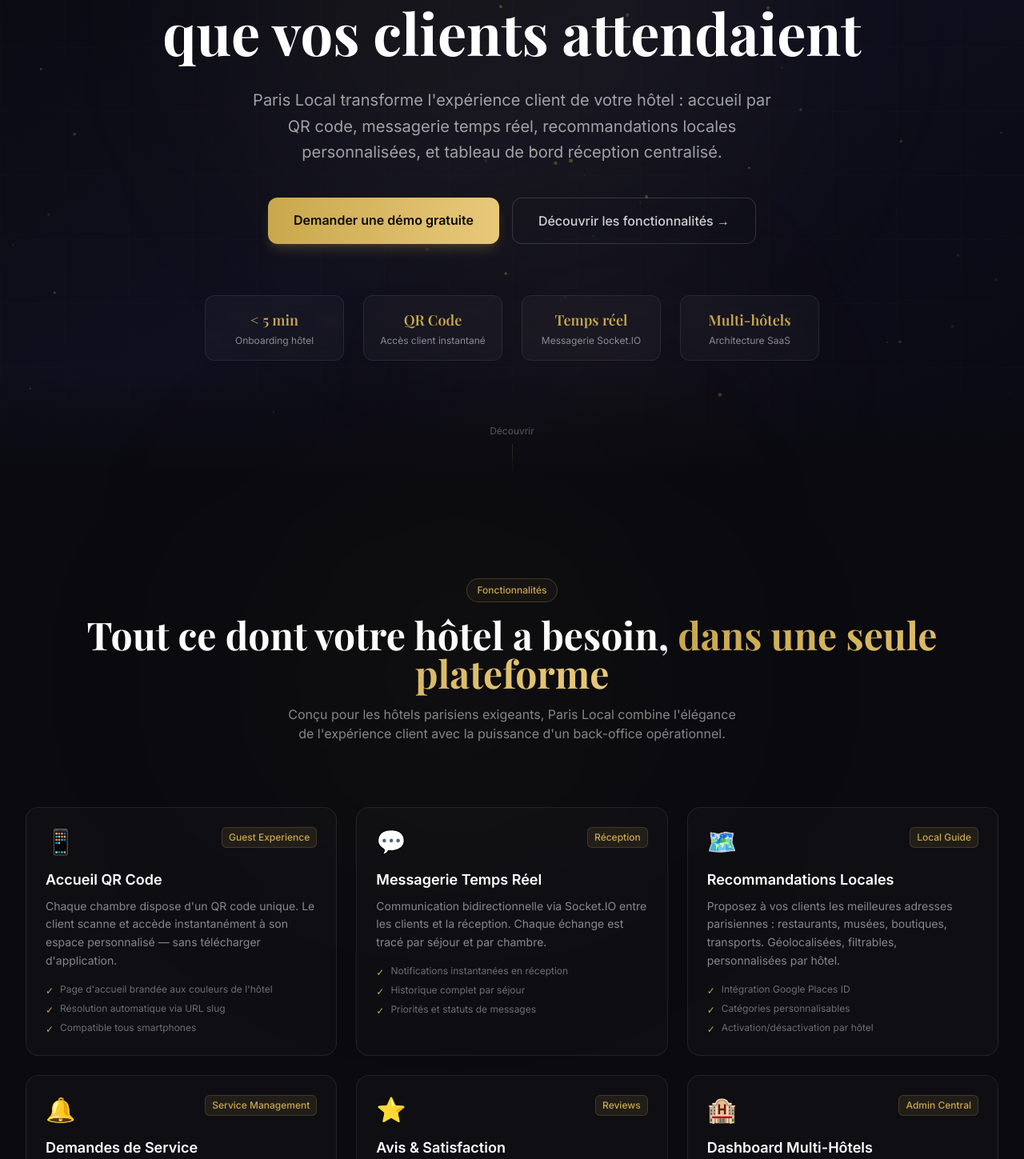
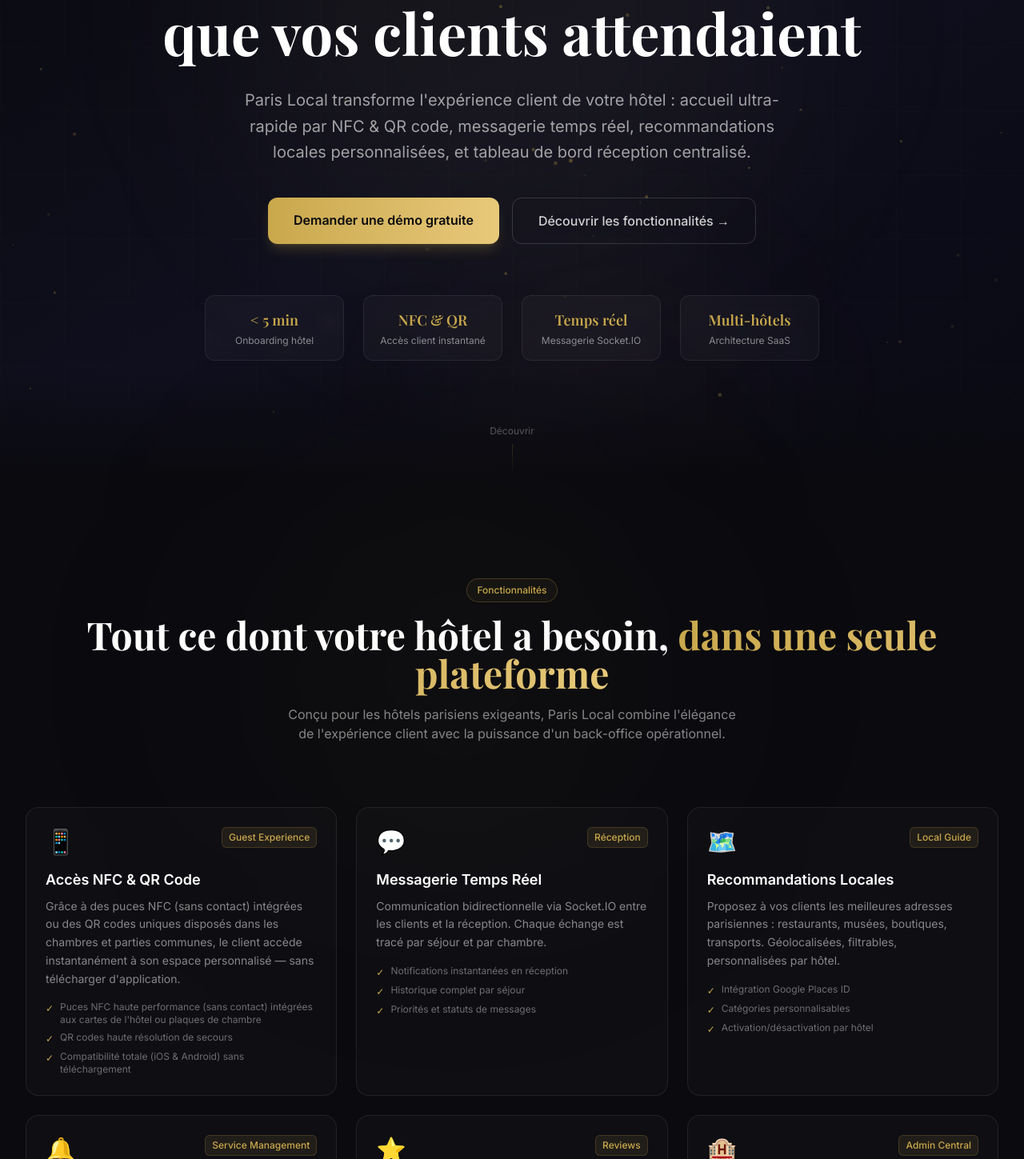
Before and after one commit to MyData-Folk/paris-local-landing, a React (Vite) app: page / in a window 1280 px wide. Shown: the part 261-1710 px from the top of the page at 80% size. Built offline with nearby package versions, Linux system fonts and the light colour scheme; a web font is replaced by a local one.

Commit message:
feat: add NFC access option alongside QR Code across landing page

```diff
--- a/index.html
+++ b/index.html
@@ -4,7 +4,7 @@
     <meta charset="UTF-8" />
     <meta name="viewport" content="width=device-width, initial-scale=1.0" />
     <title>Paris Local — Le Concierge Digital pour Hôtels Parisiens</title>
-    <meta name="description" content="Paris Local est la plateforme SaaS B2B multi-tenant qui transforme l'expérience client de votre hôtel parisien. QR code d'accueil, messagerie temps réel, recommandations locales, dashboard réception." />
+    <meta name="description" content="Paris Local est la plateforme SaaS B2B multi-tenant qui transforme l'expérience client de votre hôtel parisien. Accès NFC & QR code, messagerie temps réel, recommandations locales, dashboard réception." />
     <link rel="preconnect" href="https://fonts.googleapis.com" />
     <link rel="preconnect" href="https://fonts.gstatic.com" crossorigin />
     <link href="https://fonts.googleapis.com/css2?family=Playfair+Display:ital,wght@0,400;0,600;0,700;1,400&family=Inter:wght@300;400;500;600&display=swap" rel="stylesheet" />
--- a/src/components/FeaturesSection.tsx
+++ b/src/components/FeaturesSection.tsx
@@ -1,14 +1,14 @@
 const features = [
   {
     icon: "📱",
-    title: "Accueil QR Code",
+    title: "Accès NFC & QR Code",
     description:
-      "Chaque chambre dispose d'un QR code unique. Le client scanne et accède instantanément à son espace personnalisé — sans télécharger d'application.",
+      "Grâce à des puces NFC (sans contact) intégrées ou des QR codes uniques disposés dans les chambres et parties communes, le client accède instantanément à son espace personnalisé — sans télécharger d'application.",
     tag: "Guest Experience",
     details: [
-      "Page d'accueil brandée aux couleurs de l'hôtel",
-      "Résolution automatique via URL slug",
-      "Compatible tous smartphones",
+      "Puces NFC haute performance (sans contact) intégrées aux cartes de l'hôtel ou plaques de chambre",
+      "QR codes haute résolution de secours",
+      "Compatibilité totale (iOS & Android) sans téléchargement",
     ],
   },
   {
--- a/src/components/HeroSection.tsx
+++ b/src/components/HeroSection.tsx
@@ -100,7 +100,7 @@
 
         {/* Subtitle */}
         <p className="text-white/60 text-lg sm:text-xl max-w-2xl mx-auto mb-10 leading-relaxed">
-          Paris Local transforme l'expérience client de votre hôtel : accueil par QR code, messagerie
+          Paris Local transforme l'expérience client de votre hôtel : accueil ultra-rapide par NFC & QR code, messagerie
           temps réel, recommandations locales personnalisées, et tableau de bord réception centralisé.
         </p>
 
@@ -124,7 +124,7 @@
         <div className="grid grid-cols-2 sm:grid-cols-4 gap-6 max-w-3xl mx-auto">
           {[
             { value: "< 5 min", label: "Onboarding hôtel" },
-            { value: "QR Code", label: "Accès client instantané" },
+            { value: "NFC & QR", label: "Accès client instantané" },
             { value: "Temps réel", label: "Messagerie Socket.IO" },
             { value: "Multi-hôtels", label: "Architecture SaaS" },
           ].map((stat) => (
--- a/src/components/HowItWorksSection.tsx
+++ b/src/components/HowItWorksSection.tsx
@@ -27,13 +27,13 @@
     num: "03",
     who: "Votre client",
     icon: "📱",
-    title: "Arrivée & scan QR Code",
+    title: "Arrivée & Connexion NFC / QR",
     description:
-      "À l'arrivée en chambre, le client scanne le QR code. Il accède instantanément à sa page d'accueil personnalisée : informations hôtel, messagerie, guide local.",
+      "À l'arrivée en chambre, le client approche simplement son smartphone de la puce NFC ou scanne le QR code. Il accède instantanément à son portail d'accueil personnalisé, sans aucun téléchargement d'application.",
     details: [
-      "Aucune app à télécharger",
-      "Page brandée aux couleurs de l'hôtel",
-      "Accès immédiat sans login",
+      "Puce NFC sans contact intégrée sur support élégant (bois/métal) en chambre",
+      "QR code complémentaire à scan rapide",
+      "Zéro friction : accès direct au wifi et aux services de l'hôtel",
     ],
     color: "#e8c97a",
   },
@@ -166,7 +166,7 @@
               {
                 title: "Layer Client",
                 icon: "📱",
-                items: ["Page Guest (QR)", "Messagerie", "Recommandations", "Demandes service"],
+                items: ["Page Guest (NFC & QR)", "Messagerie", "Recommandations", "Demandes service"],
                 bg: "from-[#c9a84c]/10",
               },
               {
--- a/src/components/PricingSection.tsx
+++ b/src/components/PricingSection.tsx
@@ -11,7 +11,7 @@
     features: [
       "1 hôtel",
       "Jusqu'à 30 chambres",
-      "QR code d'accueil",
+      "Accès NFC & QR code",
       "Messagerie temps réel",
       "Recommandations locales (20 max)",
       "Demandes de service basiques",
@@ -31,7 +31,7 @@
     badge: "Le plus populaire",
     features: [
       "1 hôtel (chambres illimitées)",
-      "QR code personnalisé par chambre",
+      "Supports NFC & QR codes personnalisés",
       "Messagerie + Socket.IO temps réel",
       "Recommandations illimitées",
       "Toutes les demandes de service",
```
